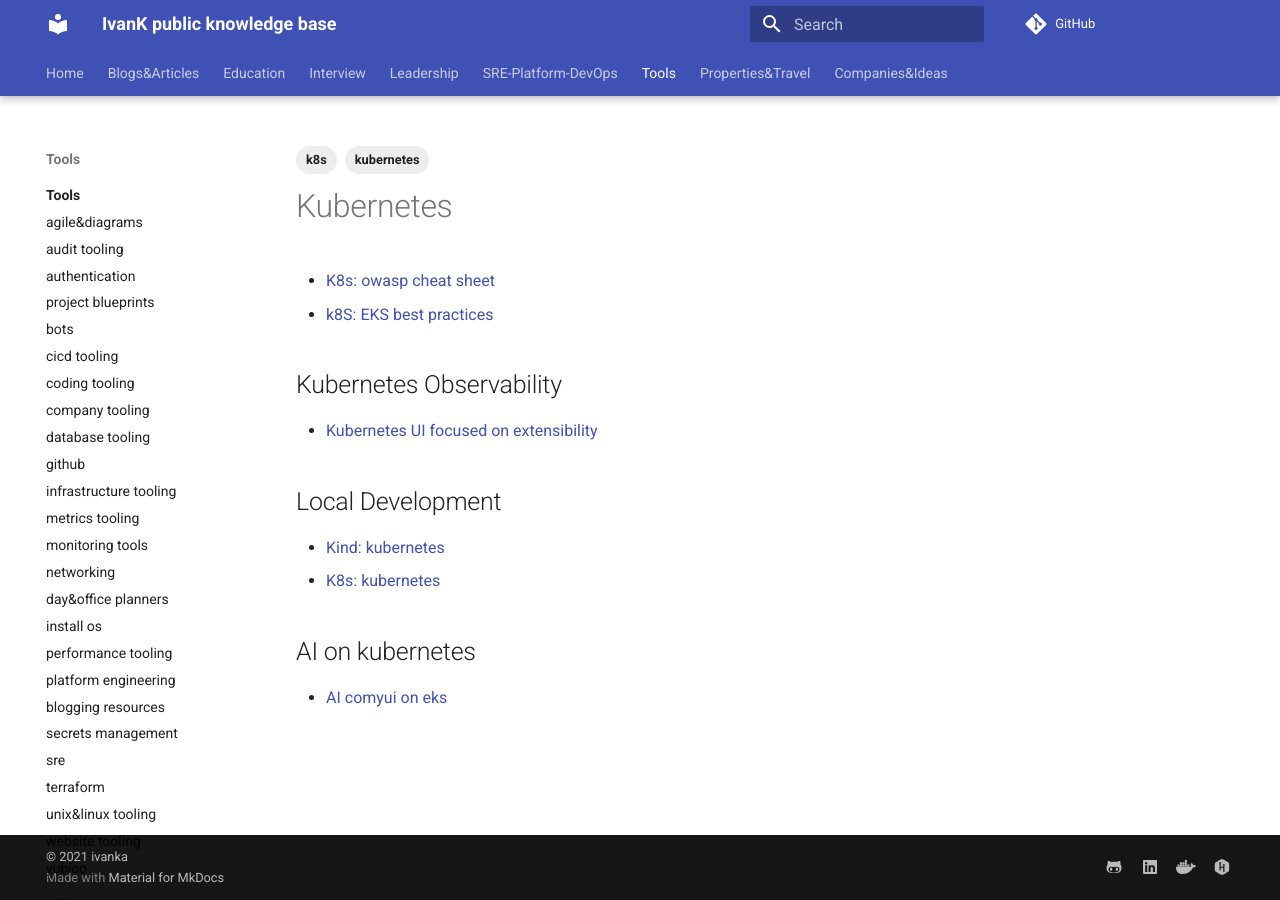
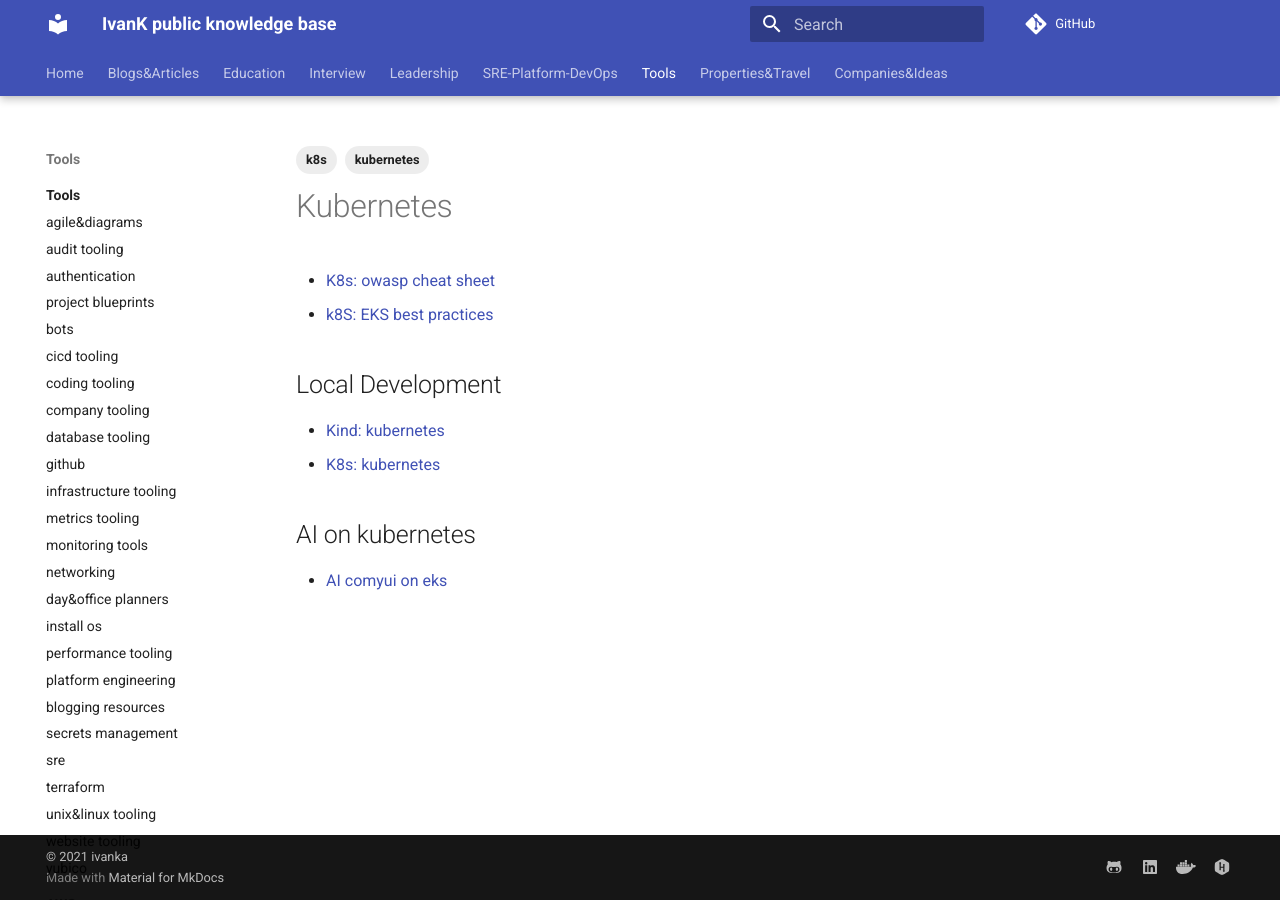
Before and after one commit to ivankatliarchuk/knowledge-base, an MkDocs documentation site: the page built from docs/tools/kubernetes/index.md, in a window 1280 px wide. Built offline with MkDocs 1.6.1 and Material for MkDocs 9.7.7, drawn with Linux system fonts in a browser that asks for light colours; comment, search, counter and statistics services are not loaded.

```diff
--- a/docs/tools/kubernetes/index.md
+++ b/docs/tools/kubernetes/index.md
@@ -11,10 +11,6 @@
 - [K8s: owasp cheat sheet](https://cheatsheetseries.owasp.org/cheatsheets/Kubernetes_Security_Cheat_Sheet.html)
 - [k8S: EKS best practices](https://aws.github.io/aws-eks-best-practices/security/docs/)
 
-## Kubernetes Observability
-
-- [Kubernetes UI focused on extensibility](https://headlamp.dev/)
-
 ## Local Development
 
 - [Kind: kubernetes](https://kind.sigs.k8s.io/)
```
Also changed, not shown: docs/tools/kubernetes/k8s.md (+1 -0 lines).
